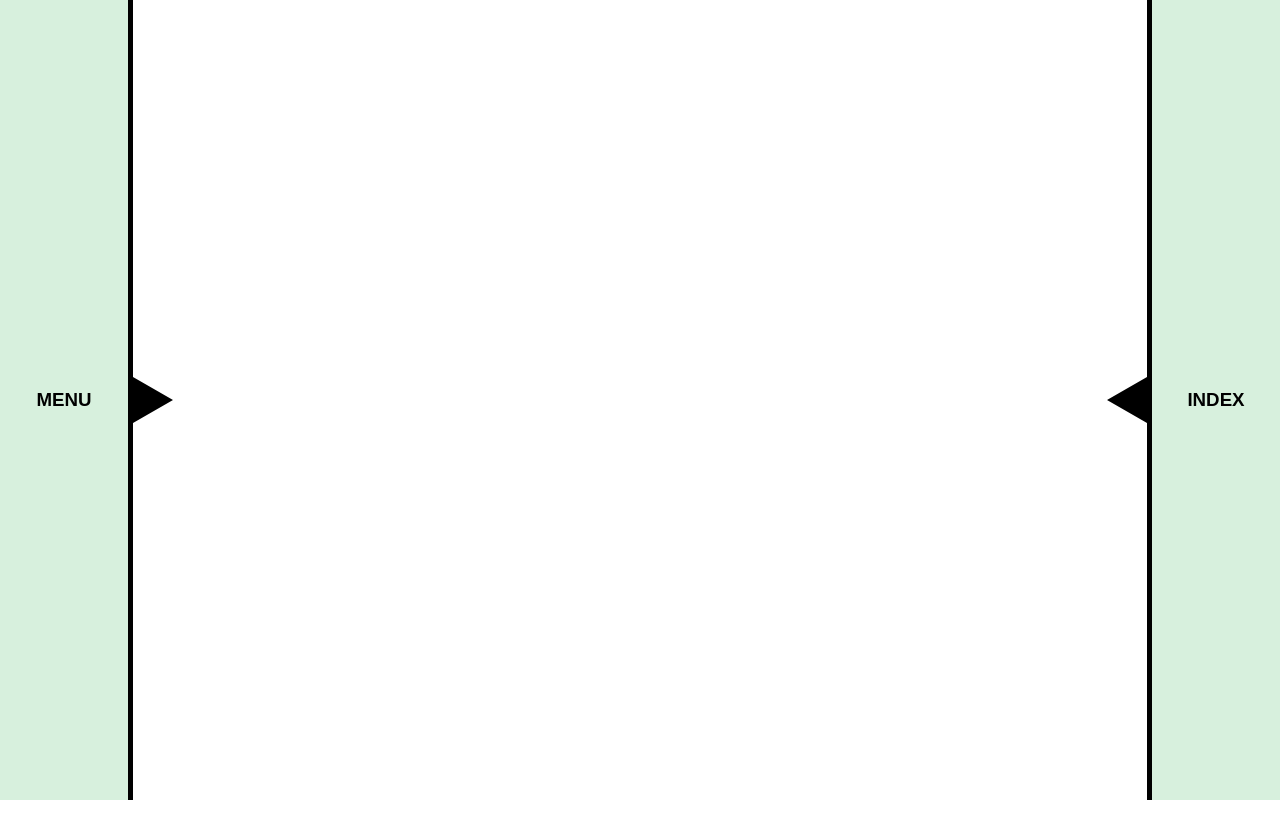
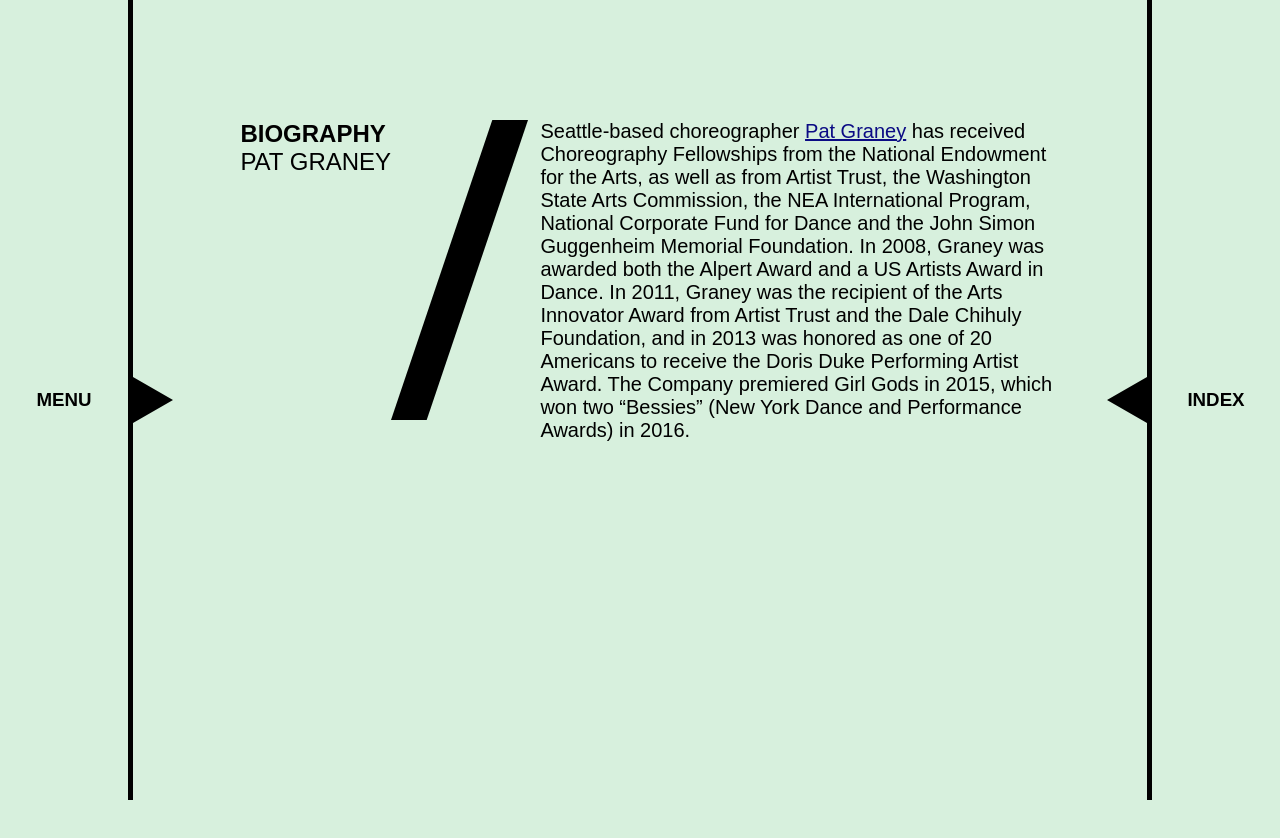
Before and after one commit to ampersand-paris/VAULT, a React (Create React App) app: page /pat-graney-bio in a window 1280 px wide. Before the commit this address had no page. Shown: the top 838 px of the page. Before the commit the page ends 800 px from the top, so only its background shows below. Built offline with nearby package versions, Linux system fonts and the light colour scheme; a web font is replaced by a local one.

Commit message:
pat graney

```diff
--- a/src/App.js
+++ b/src/App.js
@@ -37,6 +37,7 @@
 import MaraFrazierBio from "./Biographies/MaraFrazier";
 import MelanieGeorgeBio from "./Biographies/MelanieGeorge";
 import AliceGostiBio from "./Biographies/AliceGosti";
+import PatGraneyBio from "./Biographies/PatGraney";
 
 // === VIDEOS ===
 import MeetingThree from "./Videos/MeetingThree";
@@ -93,6 +94,7 @@
                 <Route path="/mayfield-brooks-bio" element={<MayfieldBrooksBio />} />
                 <Route path="/melanie-george-bio" element={<MelanieGeorgeBio />} />
                 <Route path="/nena-couch-bio" element={<NenaCouchBio />} />
+                <Route path="/pat-graney-bio" element={<PatGraneyBio />} />
                 <Route path="/shannon-drake-bio" element={<ShannonDrakeBio />} />
                 <Route path="/rachel-boggia-bio" element={<RachelBoggiaBio />} />
             {/* Transcripts */}
--- /dev/null
+++ b/src/Biographies/PatGraney.js
@@ -0,0 +1,29 @@
+// ====== COMPONENTS ======
+
+const PatGraneyBio = (props) => {
+
+    return (
+    <>
+        <div className="one-hundred-vh flex jc-center mobile-al-center mobile-column top-padding mint-green">
+            <div className="vault-padding mobile-flex mobile-jc-center mobile-width">
+                <div className="flex space-btwn essay-title-height">
+                    <div>
+                        <h2 className="subtitle ">BIOGRAPHY</h2>
+                        <h2 className="subtitle neuzit">Pat Graney</h2>
+                    </div>
+                    <img className="bio-slash" src="/Images/Slash.svg" />
+                    <div className="flex column flex-end">
+                    </div>
+                </div>
+            </div>
+            <section className="flex column al-center no-top-padding mobile-padding">
+                <div className="essay-width ">
+                    <p className="no-top-padding">Seattle-based choreographer <a href="https://www.patgraney.org/">Pat Graney</a> has received Choreography Fellowships from the National Endowment for the Arts, as well as from Artist Trust, the Washington State Arts Commission, the NEA International Program, National Corporate Fund for Dance and the John Simon Guggenheim Memorial Foundation. In 2008, Graney was awarded both the Alpert Award and a US Artists Award in Dance. In 2011, Graney was the recipient of the Arts Innovator Award from Artist Trust and the Dale Chihuly Foundation, and in 2013 was honored as one of 20 Americans to receive the Doris Duke Performing Artist Award. The Company premiered Girl Gods in 2015, which won two “Bessies” (New York Dance and Performance Awards) in 2016.</p>
+                </div>
+            </section>
+        </div>
+    </>
+  );
+}
+
+export default PatGraneyBio;
```
